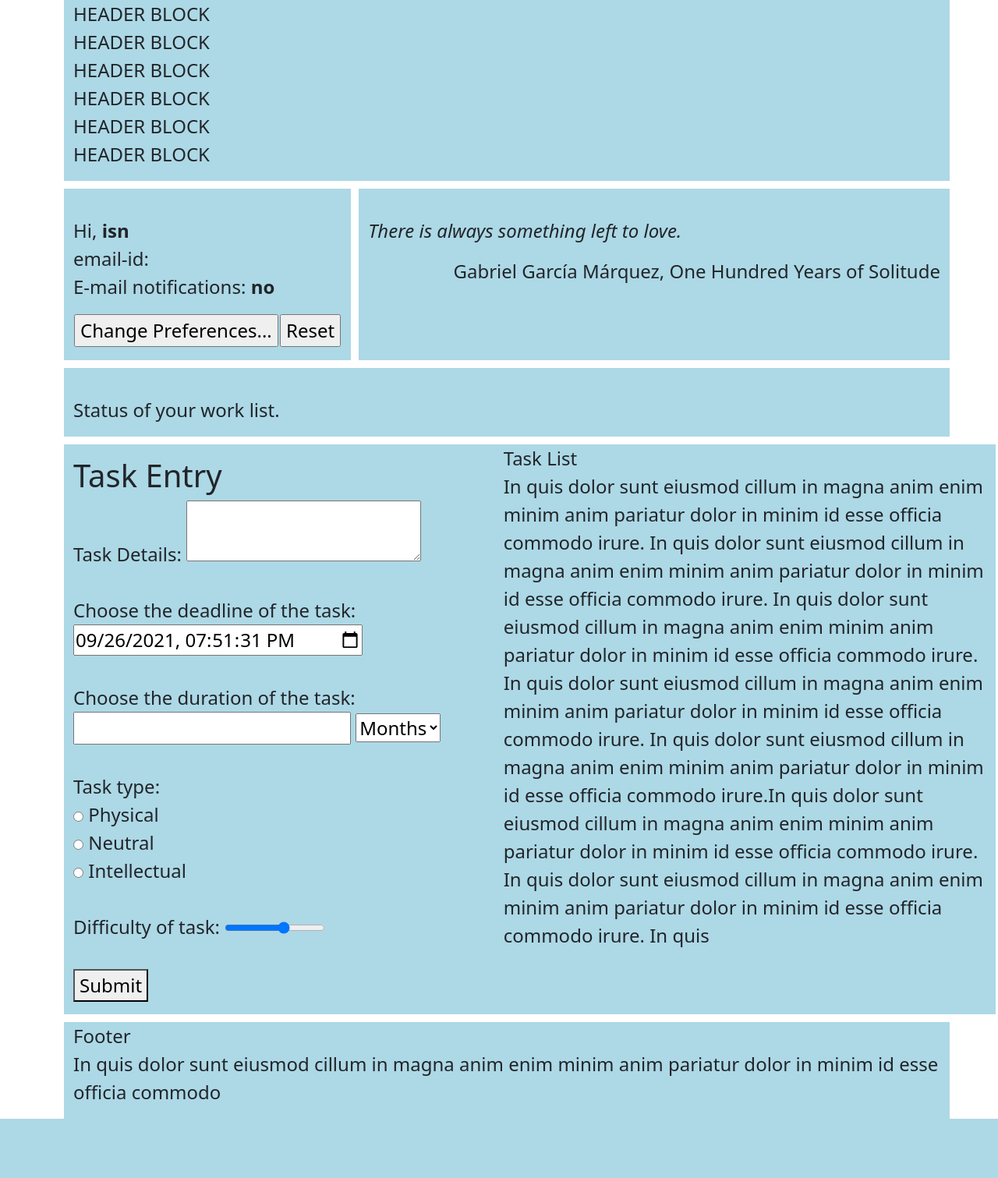
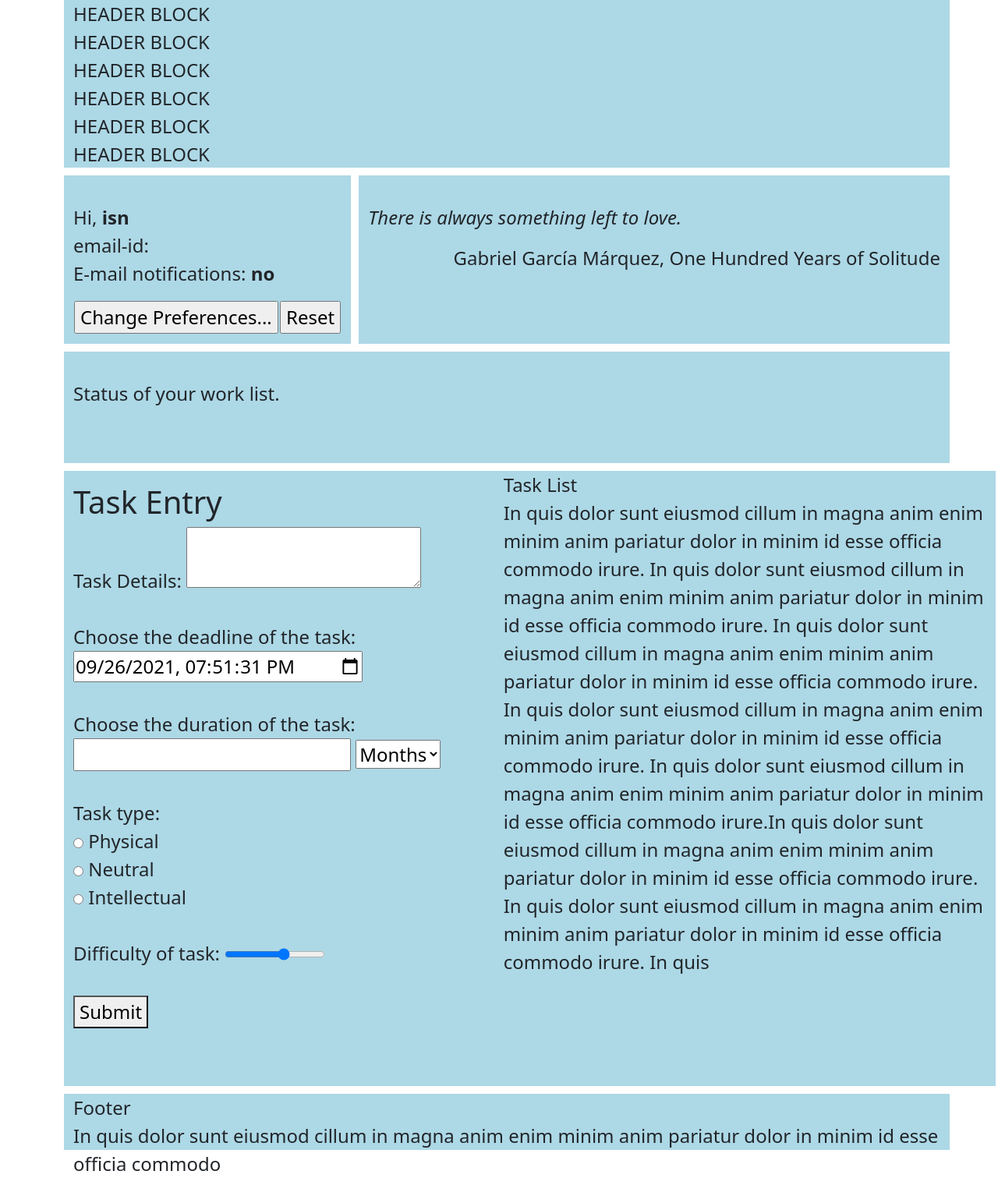
Before and after one commit to purv2100/Simplii21, a Flask app: page / in a window 1280 px wide. Shown: the whole page at 78% size. Before the commit the page ends 1435 px from the top, so only its background shows below. Run offline with Flask 2, Linux system fonts and the light colour scheme; some libraries are stand-ins or nearby versions.

Commit message:
separated javascripts into different files

```diff
--- a/static/styles.css
+++ b/static/styles.css
@@ -60,7 +60,7 @@
   #main-container{
     display : grid;
     grid-template-columns : 33% 34% 33%;
-    grid-template-rows : 15% 15% 10% 55%% 5%;
+    grid-template-rows : 15% 15% 10% 55% 5%;
     grid-gap: 10px 10px;
 
     grid-template-areas:
--- a/templates/index.html
+++ b/templates/index.html
@@ -20,7 +20,7 @@
   <script src="/static/bootstrap-5.0.2-dist/js/bootstrap.bundle.min.js"></script>
 
   <!-- Custom JS -->
-  <script src="/static/scripts.js"></script>
+  <script src="/static/scripts/name-block-scripts.js"></script>
 
   <title>Simpli</title>
 
```
Also changed, not shown: static/scripts/name-block-scripts.js (renamed from static/scripts.js).
